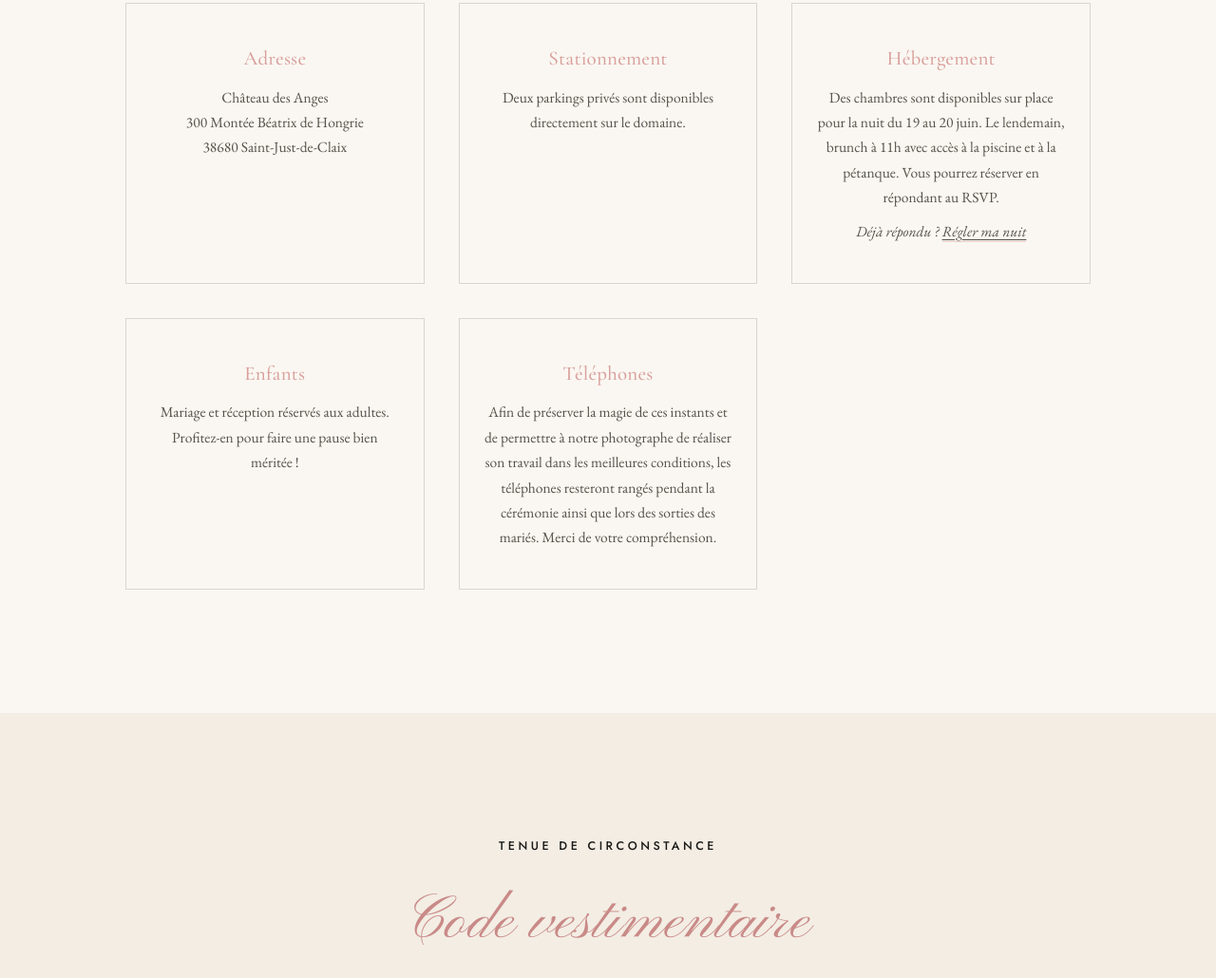
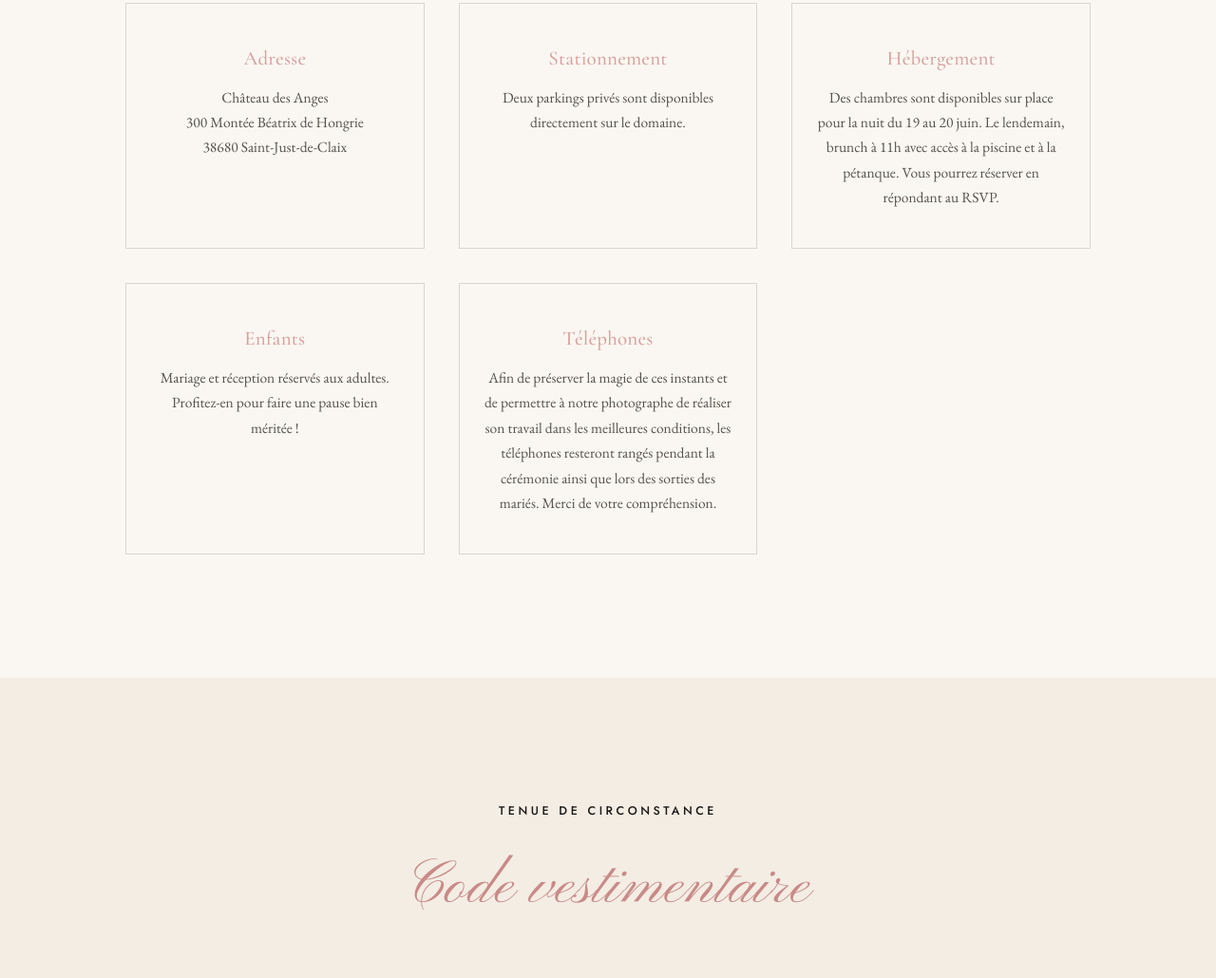
Before and after one commit to matthieujacobmcd-beep/mariage-nathaelle-jeremy, a plain HTML site: page index.html in a window 1280 px wide. Shown: the part 5047-6077 px from the top of the page at 95% size. Drawn offline with nearby package versions, Linux system fonts and the light colour scheme.

Commit message:
Infos pratiques : retrait du lien « Régler ma nuit »

```diff
--- a/index.html
+++ b/index.html
@@ -709,7 +709,6 @@
       <div class="p-card">
         <h3>Hébergement</h3>
         <p>Des chambres sont disponibles sur place pour la nuit du 19 au 20 juin. Le lendemain, brunch à 11h avec accès à la piscine et à la pétanque. Vous pourrez réserver en répondant au RSVP.</p>
-        <p class="p-pay">Déjà répondu ? <a href="#brunch">Régler ma nuit</a></p>
       </div>
       <div class="p-card">
         <h3>Enfants</h3>
```
